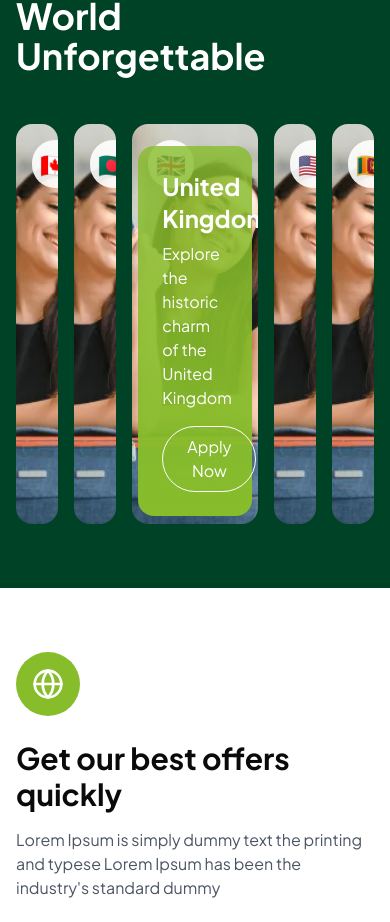
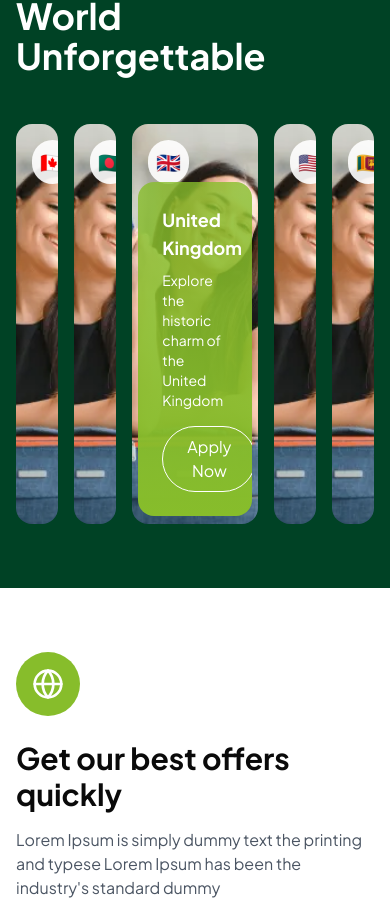
Before and after one commit to desirediv0/pirgun, a Next.js app: page / in a window 390 px wide. Shown: the part 3404-4326 px from the top of the page. Built offline with nearby package versions, Linux system fonts and the light colour scheme.

Commit message:
Update CountryCarousel component styles for improved responsiveness and layout

```diff
--- a/src/app/_components/country-carosuel.jsx
+++ b/src/app/_components/country-carosuel.jsx
@@ -58,7 +58,7 @@ const CountryCard = ({ country, isExpanded, onMouseEnter }) => {
           isExpanded  && 'opacity-100'
         }`}
       />
-      <div className="absolute left-4 top-4 rounded-full bg-white/90 p-2 text-2xl">
+      <div className="absolute left-4 top-4 rounded-full bg-white/90 p-2 text-xl md:text-2xl">
         {country.flag}
       </div>
       <AnimatePresence>
@@ -67,10 +67,10 @@ const CountryCard = ({ country, isExpanded, onMouseEnter }) => {
             initial={{ opacity: 0, y: 20 }}
             animate={{ opacity: 1, y: 0 }}
             exit={{ opacity: 0, y: 20 }}
-            className="absolute bottom-0 left-0 right-0 bg-gradient-to-t from-[#87BD2B] to-[#87BD2B]/80 p-6 text-white w-[90%] rounded-2xl mx-auto mb-2"
+            className="absolute bottom-0 left-0 right-0 bg-gradient-to-t from-[#87BD2B] to-[#87BD2B]/80 p-6 text-white w-[90%] rounded-2xl mx-auto mb-2 overflow-hidden"
           >
-            <h3 className="text-2xl font-bold text-white">{country.name}</h3>
-            <p className="mt-2 text-white">{country.description}</p>
+            <h3 className="text-lg md:text-2xl font-bold text-white">{country.name}</h3>
+            <p className="mt-2 text-white text-sm md:text-base">{country.description}</p>
             <motion.button
               whileHover={{ scale: 1.05, backgroundColor: '#004225' }}
               className="mt-4 rounded-full border border-white px-6 py-2 transition-all text-white"
@@ -99,7 +99,7 @@ export default function CountryImageCarousel() {
   return (
     <section className="bg-[#004225] py-16">
       <div className="container mx-auto px-4">
-        <div className="mb-12 flex items-center justify-between">
+        <div className="mb-12 flex items-center justify-between md:px-16">
           <div>
             <span className="mb-2 inline-block text-sm font-semibold text-[#87BD2B]">
               OUR COUNTRIES
```
